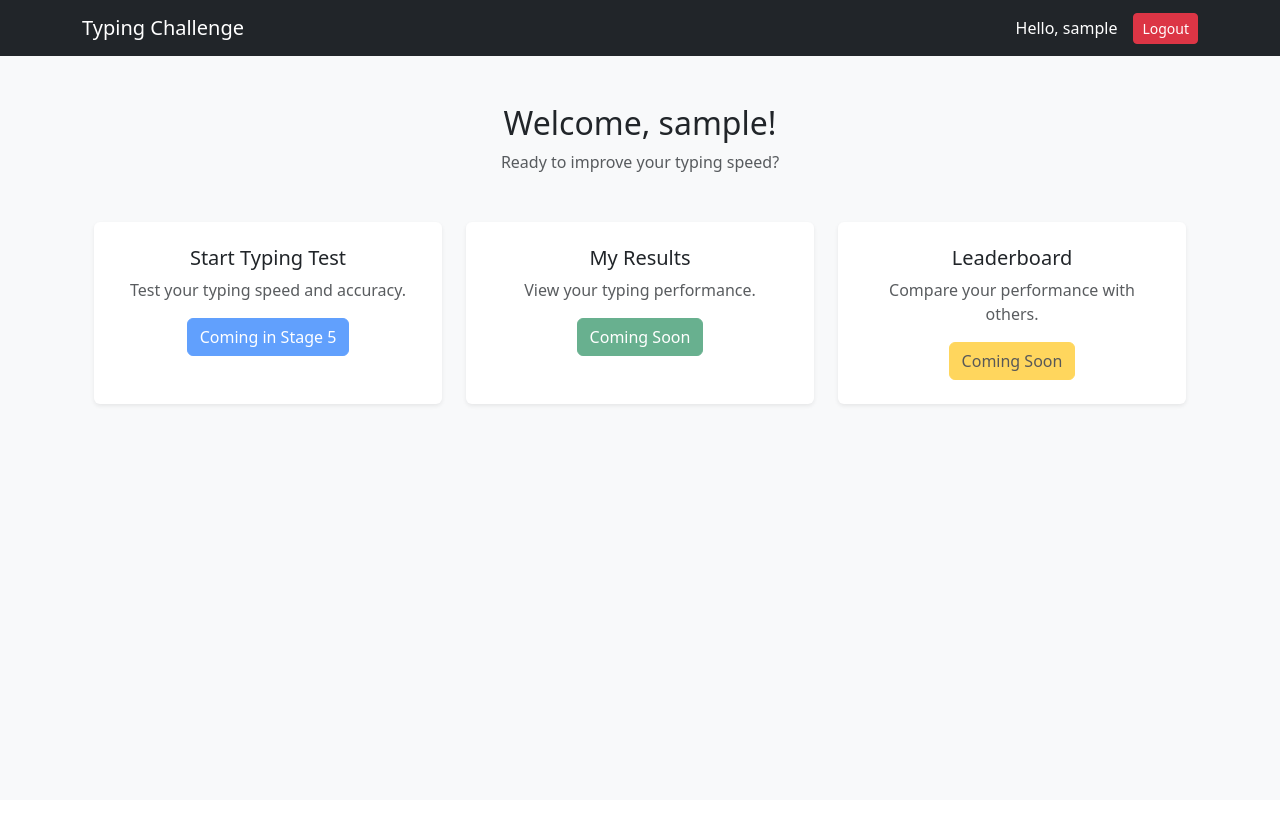
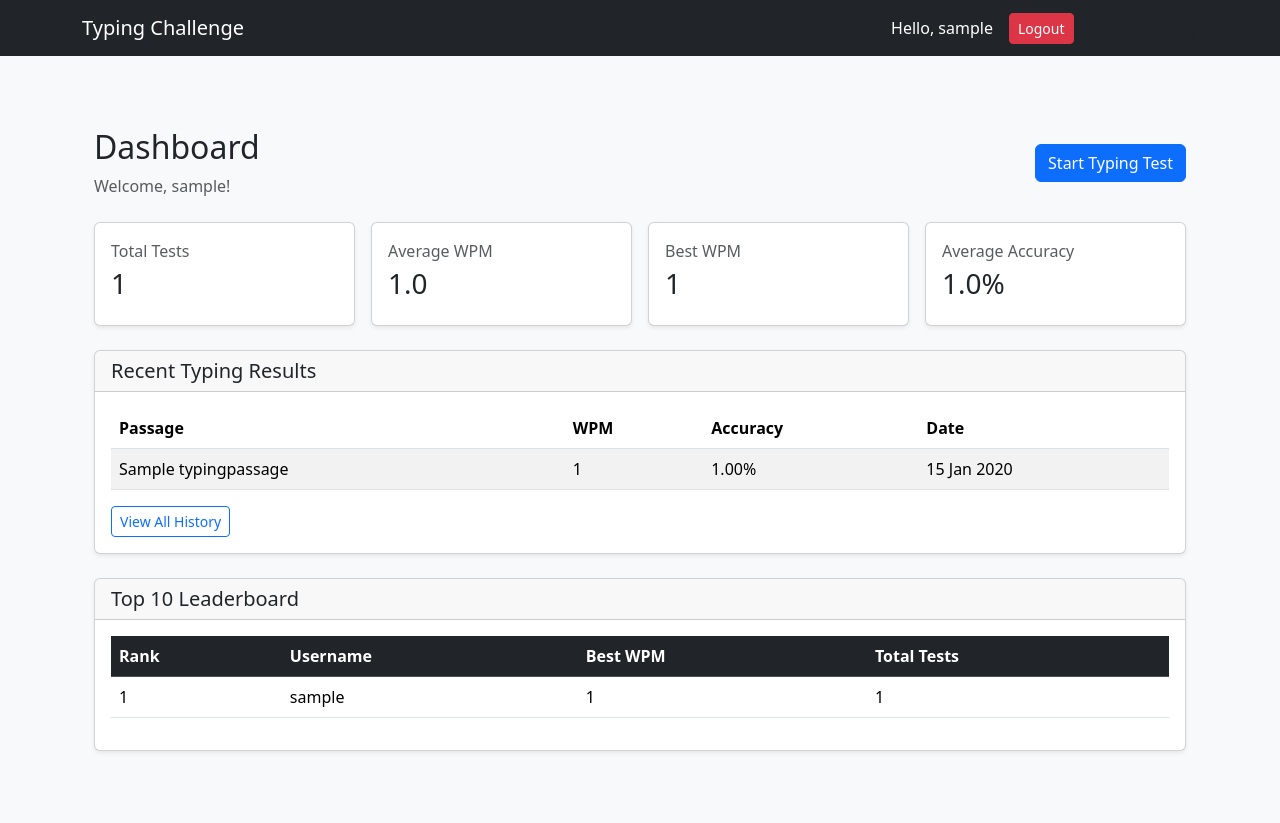
Before and after one commit to RohithAnnadurai/Typing_Speed_Challenge, a Django app: page /dashboard/ in a window 1280 px wide. Before the commit the page ends 407 px from the top, so only its background shows below. Run offline with Django 5.2, Linux system fonts and the light colour scheme; a user stored in the database is signed in; tables that the repository leaves empty hold one stand-in row (values such as "Sample post").

Commit message:
Add typing history view and dashboard statistics, update URLs and templates

```diff
--- a/challenge/urls.py
+++ b/challenge/urls.py
@@ -1,17 +1,17 @@
-from django.contrib import admin
+
 from django.urls import path
-from . import views
 from django.contrib.auth.views import LogoutView
 
-from challenge.views import (register_view, CustomLoginView,dashboard_view,)
+from . import views
 
 urlpatterns = [
-    path('admin/', admin.site.urls),
-    path('', CustomLoginView.as_view(), name='home'),
-    path('login/', CustomLoginView.as_view(), name='login'),
-    path('register/', register_view, name='register'),
-    path('logout/', LogoutView.as_view(next_page='login'),name='logout'),
-    path('dashboard/', dashboard_view, name='dashboard'),
-    path('typing-test/', views.typing_test_view,name='typing_test'),
-    path('save-result/', views.save_typing_result, name='save_typing_result'),
+    path('', views.CustomLoginView.as_view(), name='home'),
+    path('login/', views.CustomLoginView.as_view(), name='login'),
+    path('register/', views.register_view, name='register'),
+    path('logout/', LogoutView.as_view(next_page='login'), name='logout'),
+
+    path('dashboard/', views.dashboard_view, name='dashboard'),
+    path('typing-test/', views.typing_test_view, name='typing_test'),
+    path('save-typing-result/', views.save_typing_result, name='save_typing_result'),
+    path('typing-history/', views.typing_history_view, name='typing_history'),
 ]
--- a/challenge/views.py
+++ b/challenge/views.py
@@ -8,7 +8,7 @@ from django.contrib.auth.views import LoginView
 from django.views.decorators.http import require_POST
 from django.views.decorators.csrf import csrf_protect
 from django.http import JsonResponse
-
+from django.db.models import Avg, Max, Count
 from .models import TypingPassage, TypingResult
 from .forms import RegisterForm
 
@@ -155,3 +155,44 @@ def save_typing_result(request):
             'success': False,
             'message': 'Unable to save the typing result.'
         }, status=500)
+
+@login_required
+def typing_history_view(request):
+    results = TypingResult.objects.filter(
+        user=request.user
+    ).select_related('passage').order_by('-id')
+
+    return render(request, 'typing_history.html', {
+        'results': results
+    })
+
+
+@login_required
+def dashboard_view(request):
+    user_results = TypingResult.objects.filter(user=request.user)
+
+    statistics = user_results.aggregate(
+        total_tests=Count('id'),
+        average_wpm=Avg('wpm'),
+        best_wpm=Max('wpm'),
+        average_accuracy=Avg('accuracy')
+    )
+
+    recent_results = user_results.select_related(
+        'passage'
+    ).order_by('-created_at')[:5]
+
+    leaderboard = TypingResult.objects.values(
+        'user__username'
+    ).annotate(
+        best_wpm=Max('wpm'),
+        total_tests=Count('id')
+    ).order_by('-best_wpm', 'user__username')[:10]
+
+    context = {
+        'statistics': statistics,
+        'recent_results': recent_results,
+        'leaderboard': leaderboard
+    }
+
+    return render(request, 'home.html', context)
--- a/config/urls.py
+++ b/config/urls.py
@@ -1,12 +1,13 @@
 
 from django.contrib import admin
-from django.urls import path
+from django.urls import path, include
 from django.contrib.auth.views import LogoutView
 
 from challenge import views
 
 urlpatterns = [
     path('admin/', admin.site.urls),
+    path('', include('challenge.urls')),
 
     # Homepage
     path('', views.CustomLoginView.as_view(), name='home'),
--- a/templates/base.html
+++ b/templates/base.html
@@ -38,6 +38,10 @@
                         </button>
                     </form>
 
+                    <a href="{% url 'typing_history' %}" class="nav-link">
+                        Typing History
+                    </a>
+
                 {% else %}
 
                     <a href="{% url 'login' %}" class="btn btn-outline-light btn-sm">
--- a/templates/home.html
+++ b/templates/home.html
@@ -1,94 +1,131 @@
 
 {% extends 'base.html' %}
 
-{% block title %}Dashboard - Typing Challenge{% endblock %}
-
 {% block content %}
-
-<div class="container">
-
-    <div class="text-center mb-5">
-
-        <h2>
-            Welcome, {{ user.username }}!
-        </h2>
-
-        <p class="text-muted">
-            Ready to improve your typing speed?
-        </p>
-
+<div class="container py-4">
+    <div class="d-flex justify-content-between align-items-center mb-4">
+        <div>
+            <h2>Dashboard</h2>
+            <p class="text-muted mb-0">
+                Welcome, {{ request.user.username }}!
+            </p>
+        </div>
+        <a href="{% url 'typing_test' %}" class="btn btn-primary">
+            Start Typing Test
+        </a>
     </div>
 
-    <div class="row g-4">
-
-        <div class="col-md-4">
-
-            <div class="card shadow-sm border-0 h-100">
-
-                <div class="card-body text-center p-4">
-
-                    <h5>Start Typing Test</h5>
-
-                    <p class="text-muted">
-                        Test your typing speed and accuracy.
-                    </p>
-
-                    <button class="btn btn-primary" disabled>
-                        Coming in Stage 5
-                    </button>
-
+    <div class="row g-3 mb-4">
+        <div class="col-md-3 col-sm-6">
+            <div class="card shadow-sm h-100">
+                <div class="card-body">
+                    <p class="text-muted mb-1">Total Tests</p>
+                    <h3>{{ statistics.total_tests|default_if_none:"0" }}</h3>
                 </div>
-
             </div>
-
         </div>
 
-        <div class="col-md-4">
-
-            <div class="card shadow-sm border-0 h-100">
-
-                <div class="card-body text-center p-4">
-
-                    <h5>My Results</h5>
-
-                    <p class="text-muted">
-                        View your typing performance.
-                    </p>
-
-                    <button class="btn btn-success" disabled>
-                        Coming Soon
-                    </button>
-
+        <div class="col-md-3 col-sm-6">
+            <div class="card shadow-sm h-100">
+                <div class="card-body">
+                    <p class="text-muted mb-1">Average WPM</p>
+                    <h3>{{ statistics.average_wpm|default_if_none:"0"|floatformat:1 }}</h3>
                 </div>
-
             </div>
-
         </div>
 
-        <div class="col-md-4">
-
-            <div class="card shadow-sm border-0 h-100">
-
-                <div class="card-body text-center p-4">
-
-                    <h5>Leaderboard</h5>
-
-                    <p class="text-muted">
-                        Compare your performance with others.
-                    </p>
-
-                    <button class="btn btn-warning" disabled>
-                        Coming Soon
-                    </button>
-
+        <div class="col-md-3 col-sm-6">
+            <div class="card shadow-sm h-100">
+                <div class="card-body">
+                    <p class="text-muted mb-1">Best WPM</p>
+                    <h3>{{ statistics.best_wpm|default_if_none:"0" }}</h3>
                 </div>
-
             </div>
-
         </div>
 
+        <div class="col-md-3 col-sm-6">
+            <div class="card shadow-sm h-100">
+                <div class="card-body">
+                    <p class="text-muted mb-1">Average Accuracy</p>
+                    <h3>{{ statistics.average_accuracy|default_if_none:"0"|floatformat:1 }}%</h3>
+                </div>
+            </div>
+        </div>
     </div>
 
+    <div class="card shadow-sm mb-4">
+        <div class="card-header">
+            <h5 class="mb-0">Recent Typing Results</h5>
+        </div>
+        <div class="card-body">
+            {% if recent_results %}
+            <div class="table-responsive">
+                <table class="table table-striped align-middle">
+                    <thead>
+                        <tr>
+                            <th>Passage</th>
+                            <th>WPM</th>
+                            <th>Accuracy</th>
+                            <th>Date</th>
+                        </tr>
+                    </thead>
+                    <tbody>
+                        {% for result in recent_results %}
+                        <tr>
+                            <td>{{ result.passage.title }}</td>
+                            <td>{{ result.wpm }}</td>
+                            <td>{{ result.accuracy|floatformat:2 }}%</td>
+                            <td>{{ result.created_at|date:"d M Y" }}</td>
+                        </tr>
+                        {% endfor %}
+                    </tbody>
+                </table>
+            </div>
+            <a href="{% url 'typing_history' %}" class="btn btn-outline-primary btn-sm">
+                View All History
+            </a>
+            {% else %}
+            <p class="text-muted mb-0">
+                No typing tests completed yet. Start your first test!
+            </p>
+            {% endif %}
+        </div>
+    </div>
+
+    <div class="card shadow-sm">
+        <div class="card-header">
+            <h5 class="mb-0">Top 10 Leaderboard</h5>
+        </div>
+        <div class="card-body">
+            {% if leaderboard %}
+            <div class="table-responsive">
+                <table class="table table-hover align-middle">
+                    <thead class="table-dark">
+                        <tr>
+                            <th>Rank</th>
+                            <th>Username</th>
+                            <th>Best WPM</th>
+                            <th>Total Tests</th>
+                        </tr>
+                    </thead>
+                    <tbody>
+                        {% for player in leaderboard %}
+                        <tr>
+                            <td>{{ forloop.counter }}</td>
+                            <td>{{ player.user__username }}</td>
+                            <td>{{ player.best_wpm }}</td>
+                            <td>{{ player.total_tests }}</td>
+                        </tr>
+                        {% endfor %}
+                    </tbody>
+                </table>
+            </div>
+            {% else %}
+            <p class="text-muted mb-0">
+                No leaderboard data available yet.
+            </p>
+            {% endif %}
+        </div>
+    </div>
 </div>
-
 {% endblock %}
```
Also changed, not shown: templates/typing_history.html (added, +71 -0 lines).
